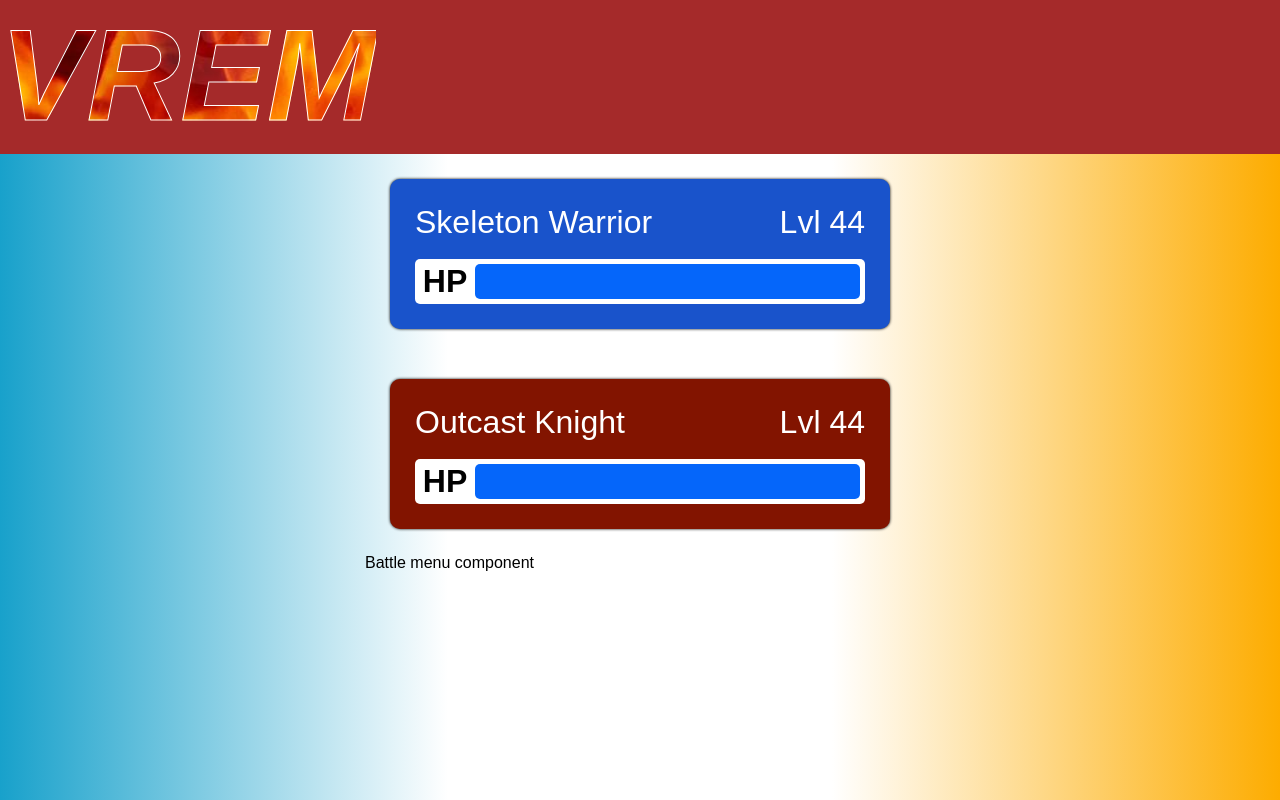
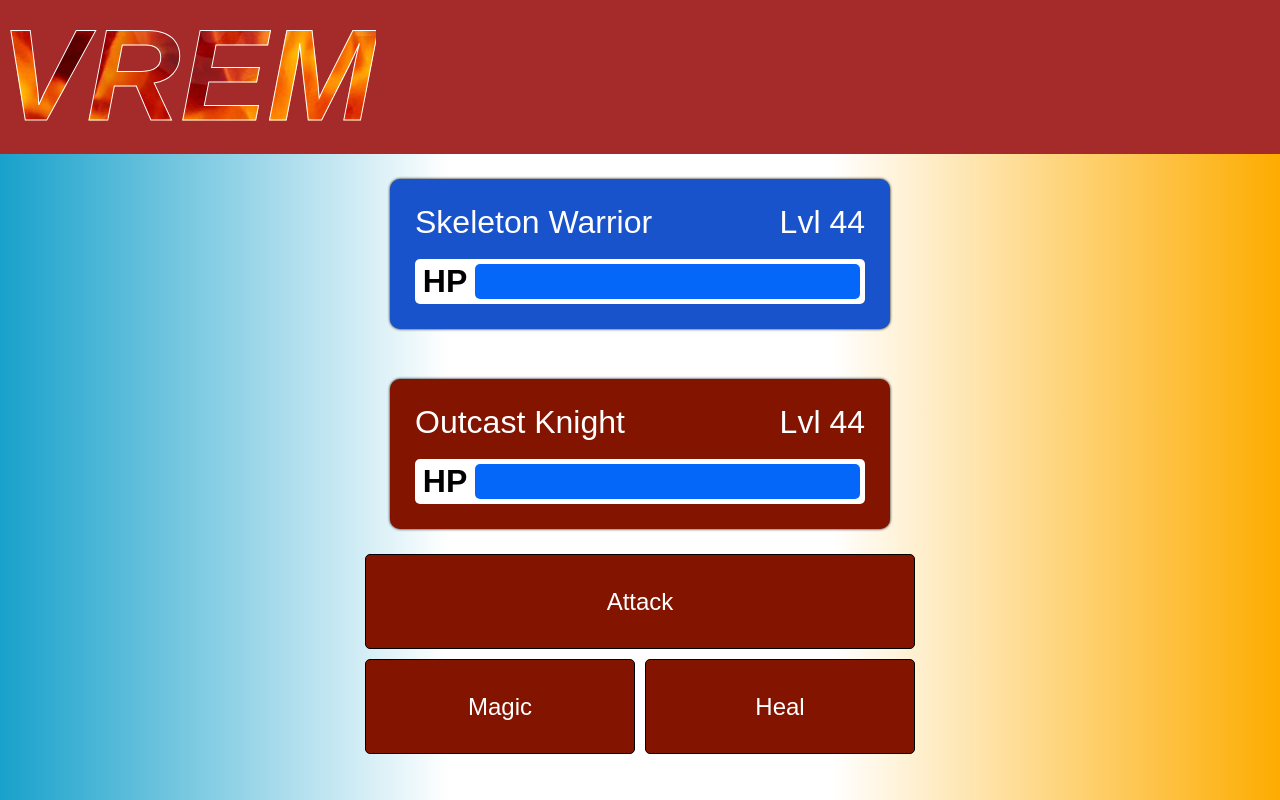
Before and after one commit to YatJam/VREM_Final_Project, a React (Create React App) app in the folder vrem/: page /combat in a window 1280 px wide. Both pictures are taken after a click on the button "Start Game". Shown: the top 800 px of the page. Built offline with nearby package versions, Linux system fonts and the light colour scheme.

Commit message:
player buttons for combat added

```diff
--- a/vrem/src/components/componentsCombatGame/Battle.js
+++ b/vrem/src/components/componentsCombatGame/Battle.js
@@ -3,6 +3,7 @@ import { useState } from 'react'
 import { opponentStats, playerStats } from './Characters'
 import './Battle.css'
 import PlayerSummary from './PlayerSummary'
+import BattleMenu from './BattleMenu'
 
 const Battle =() => {
 
@@ -32,7 +33,9 @@ const [opponentHealth, setOpponentHealth] = useState(opponentStats.maxHealth)
                 />
               </div>
             </div>
-            Battle menu component
+            <div className="hudChild">
+              <BattleMenu onAttack={() => console.log('Attack!')} onMagic={() => console.log('Magic!')} onHeal={() => console.log('Heal!')}/>
+            </div>
         </div>
 
         </>
--- /dev/null
+++ b/vrem/src/components/componentsCombatGame/BattleMenu.css
@@ -0,0 +1,32 @@
+.battleMenuContainer {
+    box-sizing: border-box;
+    border-radius: 10px;
+    height: 100%;
+
+    gap: 10px;
+    display: grid;
+    grid-template-rows: 1fr 1fr;
+    grid-template-columns: 1fr 1fr;
+  }
+  .battleMenuContainer > :first-child {
+    grid-column-start: 1;
+    grid-column-end: 3;
+  }
+  .options {
+    display: flex;
+    border-radius: 5px;
+    border: 1px solid black;
+
+    background-color: #821400;
+
+    align-items: center;
+    justify-content: center;
+    color: white;
+    font-size: 24px;
+
+    cursor: pointer;
+  }
+
+  .options:hover {
+    background-color: #fd9401;
+  }
--- /dev/null
+++ b/vrem/src/components/componentsCombatGame/BattleMenu.js
@@ -0,0 +1,21 @@
+import React from 'react'
+import './BattleMenu.css'
+
+const BattleMenu =({ onAttack, onMagic, onHeal }) => {
+
+  return (
+    <>
+    <div className="battleMenuContainer">
+        <div className="options" onClick={onAttack}>Attack</div>
+        <div className="options" onClick={onMagic}>Magic</div>
+        <div className="options" onClick={onHeal}>Heal</div>
+
+
+
+    </div>
+
+    </>
+  )
+}
+
+export default BattleMenu
```
